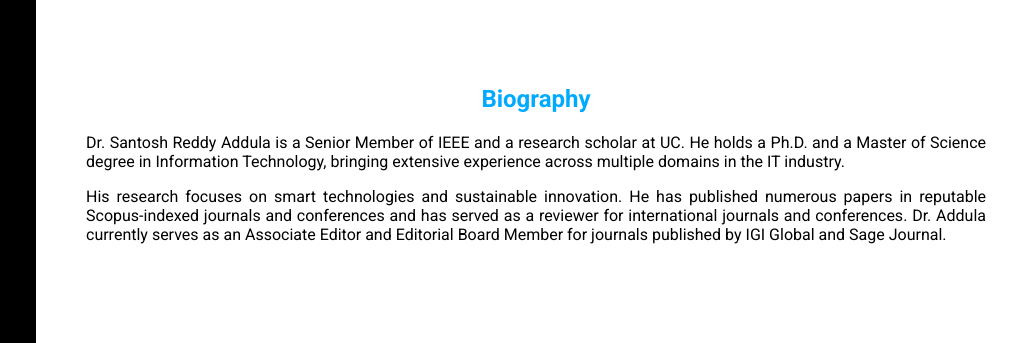
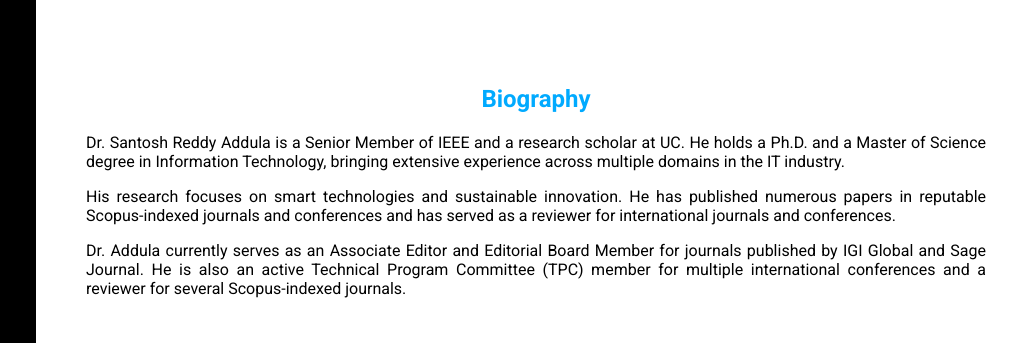
Before and after one commit to santoshreddyaddula/santoshreddyaddula.github.io, a plain HTML site: page index.html in a window 1280 px wide. Shown: the top 343 px of the page, 244-1280 px from the left. Drawn offline with Linux system fonts and the light colour scheme.

Commit message:
Update index.html

```diff
--- a/index.html
+++ b/index.html
@@ -261,8 +261,13 @@ body {
         </p>
         <p>
             His research focuses on smart technologies and sustainable innovation. He has published numerous papers in reputable Scopus-indexed journals and conferences and has served as a reviewer for international journals and conferences.
-            Dr. Addula currently serves as an Associate Editor and Editorial Board Member for journals published by IGI Global and Sage Journal.
+            </p>
+        <p>
+            Dr. Addula currently serves as an Associate Editor and Editorial Board Member for journals published by IGI Global and Sage Journal. He is also an active Technical Program Committee (TPC) member for multiple international
+            conferences and a reviewer for several Scopus-indexed journals.
+
         </p>
+
     </section>
 
     <!-- Education -->
```
